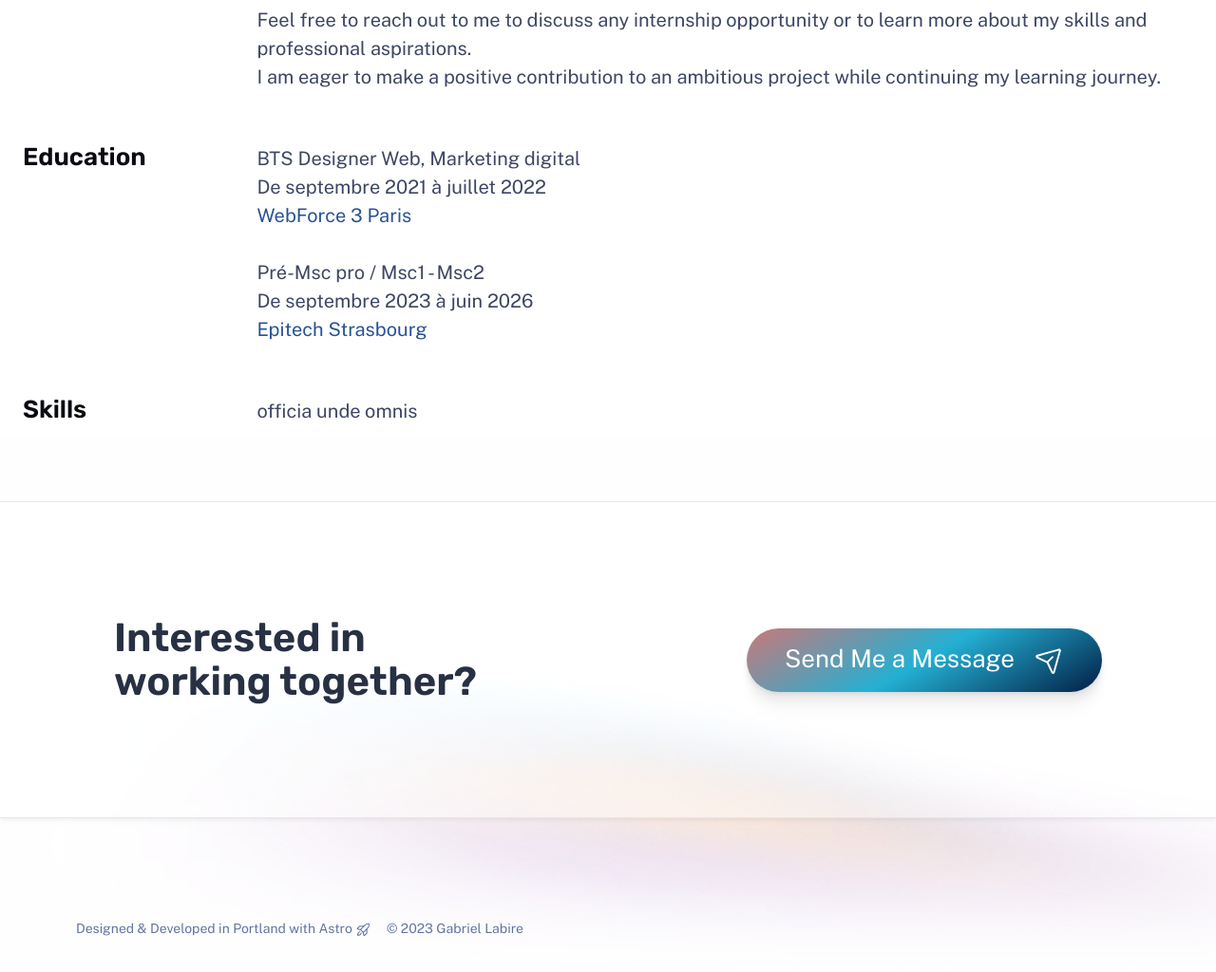
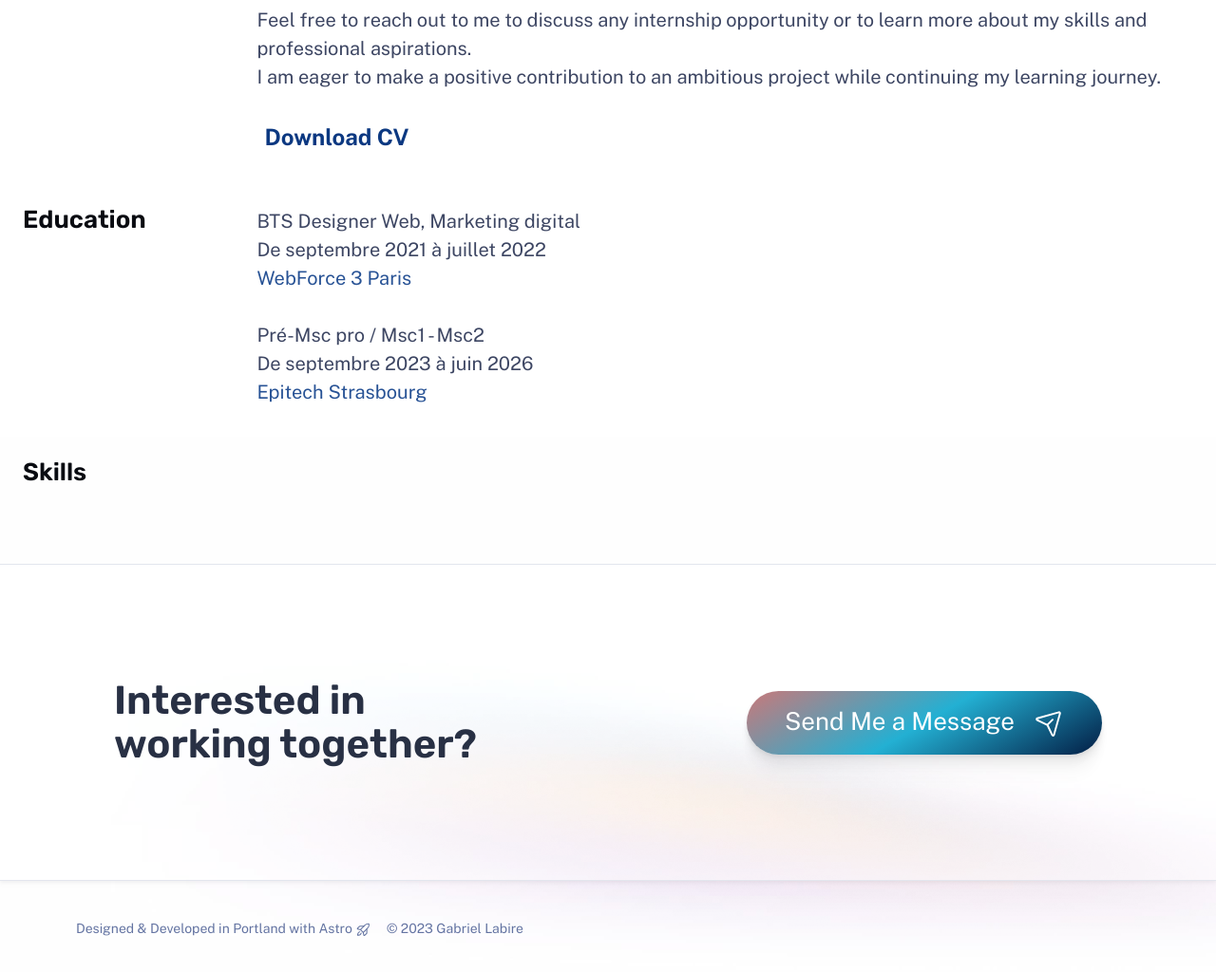
Before and after one commit to gabriellbbrr/gabriellbbrr.github.io, an Astro site: page /about in a window 1280 px wide and 1909 px high. Shown: the part 880-1904 px from the top of the page at 95% size. Built offline with nearby package versions, Linux system fonts and the light colour scheme; Astro itself is replaced by a stand-in of ours; some icons are missing.

Commit message:
add education and skills

```diff
--- a/src/pages/about.astro
+++ b/src/pages/about.astro
@@ -3,6 +3,30 @@ import BaseLayout from "../layouts/BaseLayout.astro";
 
 import ContactCTA from "../components/ContactCTA.astro";
 import Hero from "../components/Hero.astro";
+import { getCollection } from "astro:content";
+
+// Layout import — provides basic page elements: <head>, <nav>, <footer> etc.
+
+// Component Imports
+import CallToAction from "../components/CallToAction.astro";
+import Grid from "../components/Grid.astro";
+
+import PathIcon from "../components/Icon.astro";
+import { Icon } from "astro-icon";
+import Pill from "../components/Pill.astro";
+import PortfolioPreview from "../components/PortfolioPreview.astro";
+
+// Page section components
+
+import Skills from "../components/Skills.astro";
+
+// Content Fetching: List four most recent work projects
+const projects = (await getCollection("work"))
+  .sort((a, b) => b.data.publishDate.valueOf() - a.data.publishDate.valueOf())
+  .slice(0, 4);
+
+// Full Astro Component Syntax:
+// https://docs.astro.build/core-concepts/astro-components/
 ---
 
 <BaseLayout title="About | Gabriel Labire" description="About Lorem Ipsum">
@@ -43,6 +67,10 @@ import Hero from "../components/Hero.astro";
             aspirations. <br /> I am eager to make a positive contribution to an
             ambitious project while continuing my learning journey.
           </p>
+          <br />
+          <a class="cv" download="" href="../assets/CV_GABRIEL_LABIRE.pdf">
+            Download CV</a
+          >
         </div>
       </section>
       <section>
@@ -64,7 +92,12 @@ import Hero from "../components/Hero.astro";
       <section>
         <h2 class="section-title">Skills</h2>
         <div class="content">
-          <p>officia unde omnis</p>
+          <p class="skill_img">
+            <Icon name="icomoon-free:html-five2" size="4rem" />
+            <Icon name="icomoon-free:html-five2" size="4rem" />
+            <Icon name="icomoon-free:html-five2" size="4rem" />
+            <Icon name="icomoon-free:html-five2" size="4rem" />
+          </p>
         </div>
       </section>
     </main>
--- a/src/styles/global.css
+++ b/src/styles/global.css
@@ -206,8 +206,25 @@ h5 {
 	color: #275295;
 }
 
+.cv{
+	background-color: rgb(255, 255, 255);
+	font-size: 1.5rem;
+	color: #0b3881;
+	border-radius: 10px;
+
+	font-weight: 900;
+	padding: 0.5rem;
+}
+
 .gap-2 {
 	gap: 0.5rem;
+}
+.skill_img{
+	max-width: 0.2rem;
+	display: inline;
+
+
+
 }
 .gap-4 {
 	gap: 1rem;
```
Also changed, not shown: public/assets/html_css_js.png (added), 1 other file.
